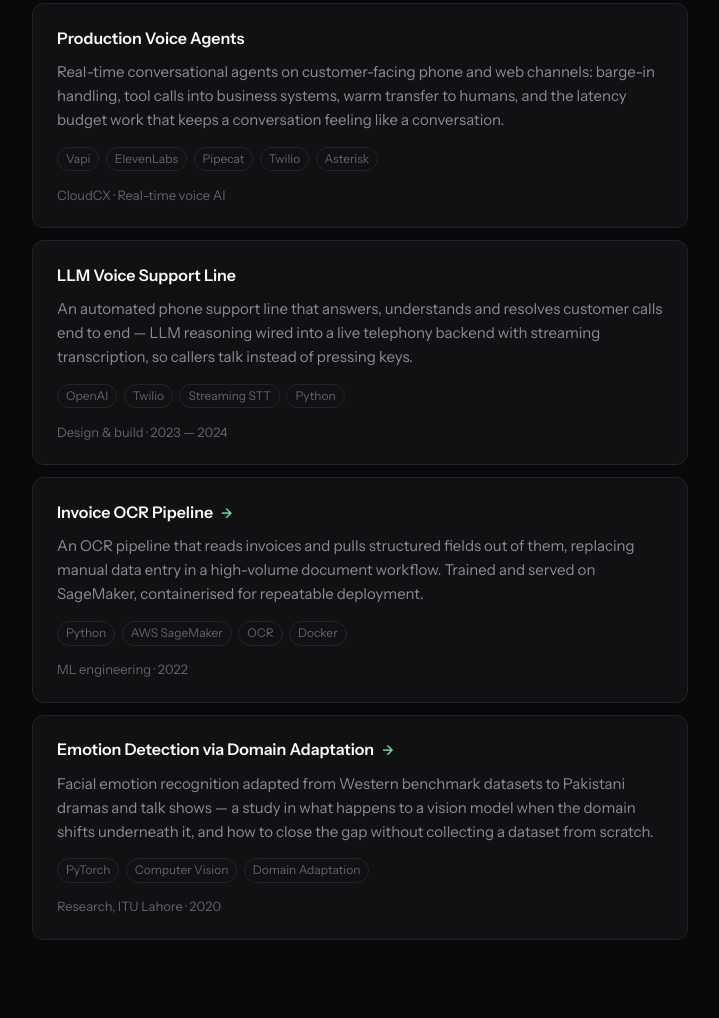
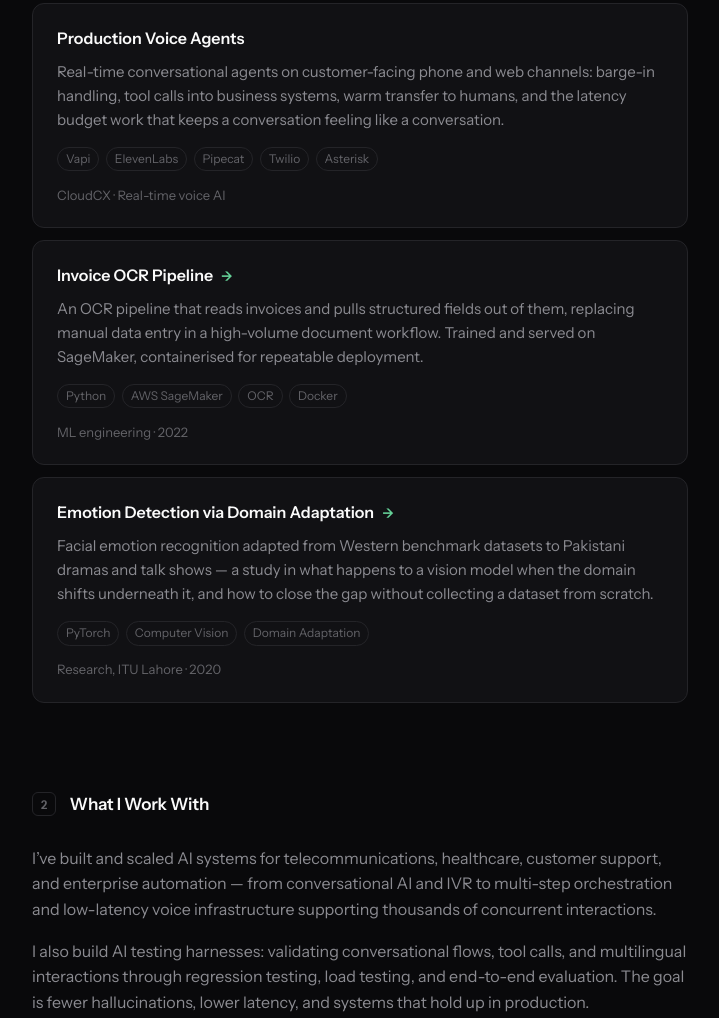
Before and after one commit to imkhubaibraza/imkhubaibraza.github.io, an Astro site: page / in a window 1280 px wide. Shown: the part 1274-2292 px from the top of the page, without its empty margins (280-999 px from the left). Built offline with nearby package versions, Linux system fonts and the light colour scheme; Astro itself is replaced by a stand-in of ours.

Commit message:
Add founding engineer growth milestones and remove voice support project

```diff
--- a/src/data/profile.js
+++ b/src/data/profile.js
@@ -55,13 +55,6 @@ export const profile = {
       meta: 'CloudCX · Real-time voice AI',
     },
     {
-      name: 'LLM Voice Support Line',
-      blurb:
-        'An automated phone support line that answers, understands and resolves customer calls end to end — LLM reasoning wired into a live telephony backend with streaming transcription, so callers talk instead of pressing keys.',
-      stack: ['OpenAI', 'Twilio', 'Streaming STT', 'Python'],
-      meta: 'Design & build · 2023 — 2024',
-    },
-    {
       name: 'Invoice OCR Pipeline',
       blurb:
         'An OCR pipeline that reads invoices and pulls structured fields out of them, replacing manual data entry in a high-volume document workflow. Trained and served on SageMaker, containerised for repeatable deployment.',
@@ -83,10 +76,10 @@ export const profile = {
     { company: 'CloudCX', context: 'Contract · Remote · Greater London, UK', roles: [
       { title: 'AI Solution Architect', dates: 'Aug 2025 — Present' },
       { title: 'Senior Software Engineer', dates: 'Apr 2023 — Aug 2025' },
-    ] },
+    ], summary: 'Founding engineer at CloudCX, helping grow the business from £0 to £1 million in annual recurring revenue (ARR). Built agentic AI systems, real-time voice agents, and enterprise automation.' },
     { company: 'Metric', context: 'Full-time · Hybrid · Islamabad, Pakistan', roles: [
       { title: 'Head of Engineering', dates: 'Nov 2021 — Feb 2023' },
-    ], summary: 'Joined as the second employee in the new tech team and helped grow engineering from 1 to 10 people. Established hiring and onboarding processes, improved releases and CI/CD with Jenkins, and resolved Firestore database performance issues.' },
+    ], summary: 'Helped scale Metric from 0 to 100,000 app downloads as Head of Engineering. Joined as the second employee in the new tech team and helped grow engineering from 1 to 10 people. Established hiring and onboarding processes, improved releases and CI/CD with Jenkins, and resolved Firestore database performance issues.' },
     { company: 'Upwork', context: 'Freelance', roles: [
       { title: 'Top Rated Freelancer', dates: 'Dec 2020 — Apr 2022' },
     ] },
```
